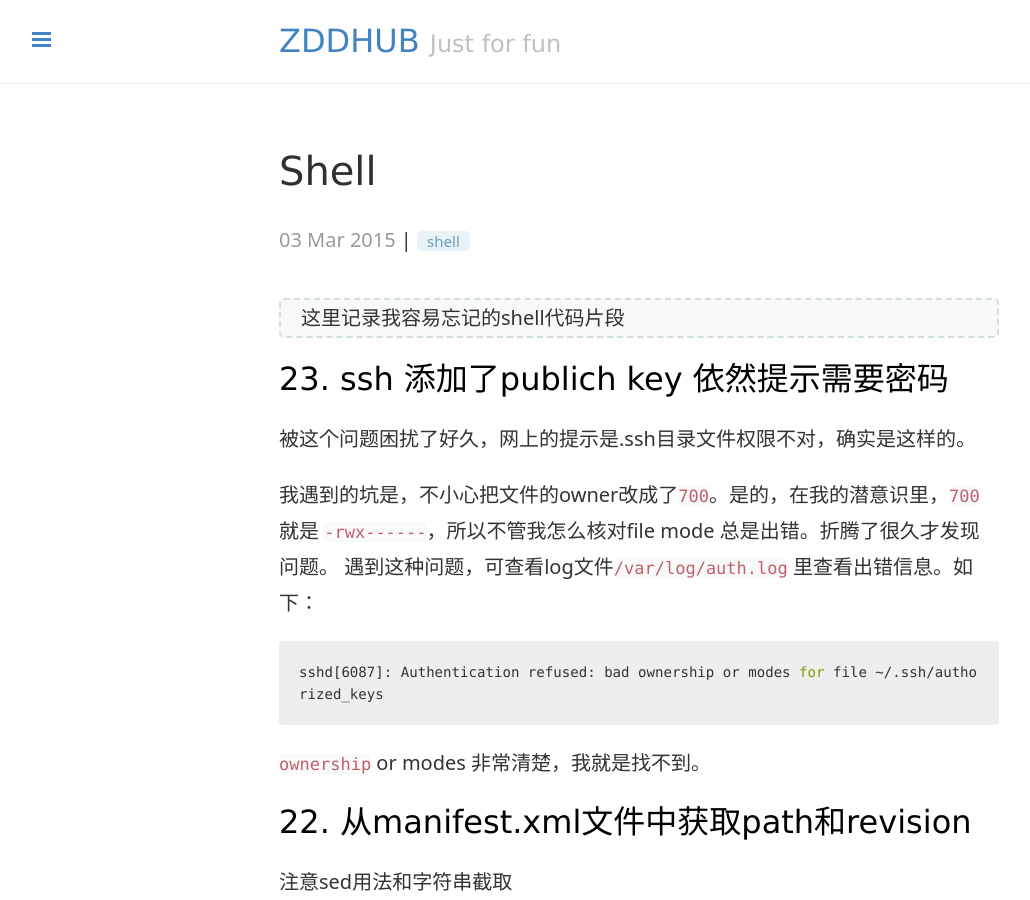
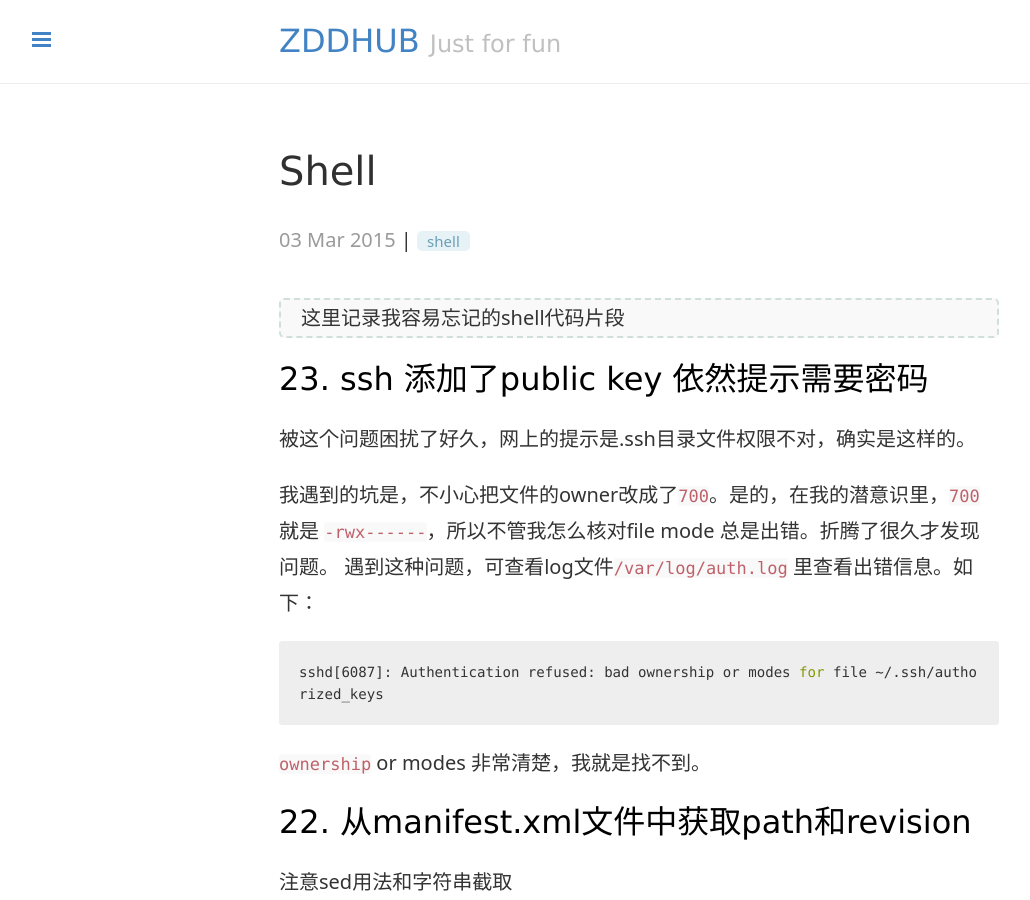
Before and after one commit to zddhub/zddhub.github.io, a Jekyll site: the page built from _posts/2015-03-03-shell.md, in a window 1280 px wide and 900 px high. Shown: the whole window, without its empty margins (1-1031 px from the left). Built offline with Jekyll 4.4.1, drawn with Linux system fonts in a browser that asks for light colours; Markdown is read by kramdown in place of the engine named in the settings; comment, search, counter and statistics services are not loaded; some of the changed text lies outside the part shown.

Commit message:
Fix typo error

```diff
--- a/_posts/2015-03-03-shell.md
+++ b/_posts/2015-03-03-shell.md
@@ -9,7 +9,7 @@ tags: "shell"
 
 <!-- more -->
 
-### 23. ssh 添加了publich key 依然提示需要密码
+### 23. ssh 添加了public key 依然提示需要密码
 
 被这个问题困扰了好久，网上的提示是.ssh目录文件权限不对，确实是这样的。
 
```
Also changed, not shown: other parts of _posts/2015-03-03-shell.md (+1 -1 lines).
